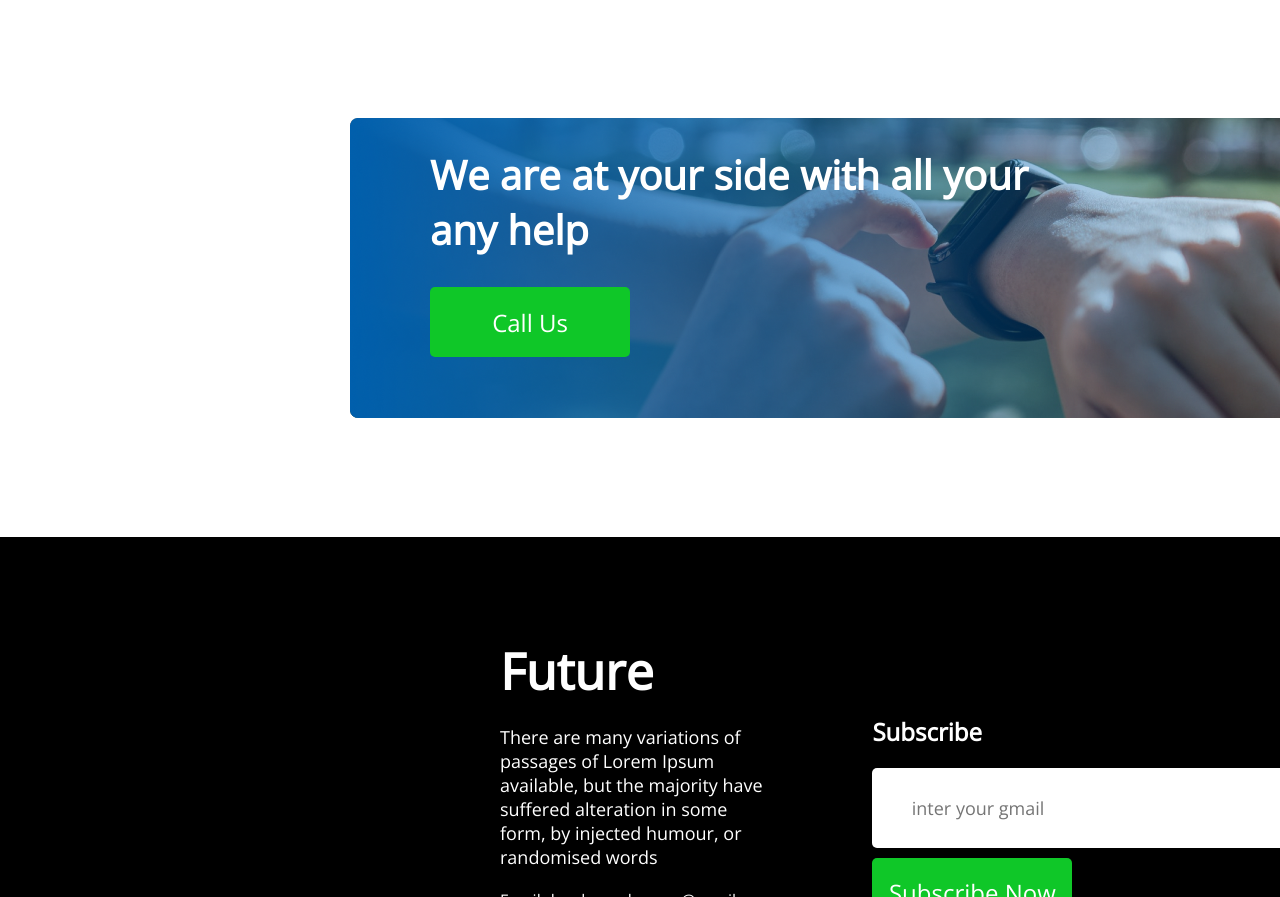
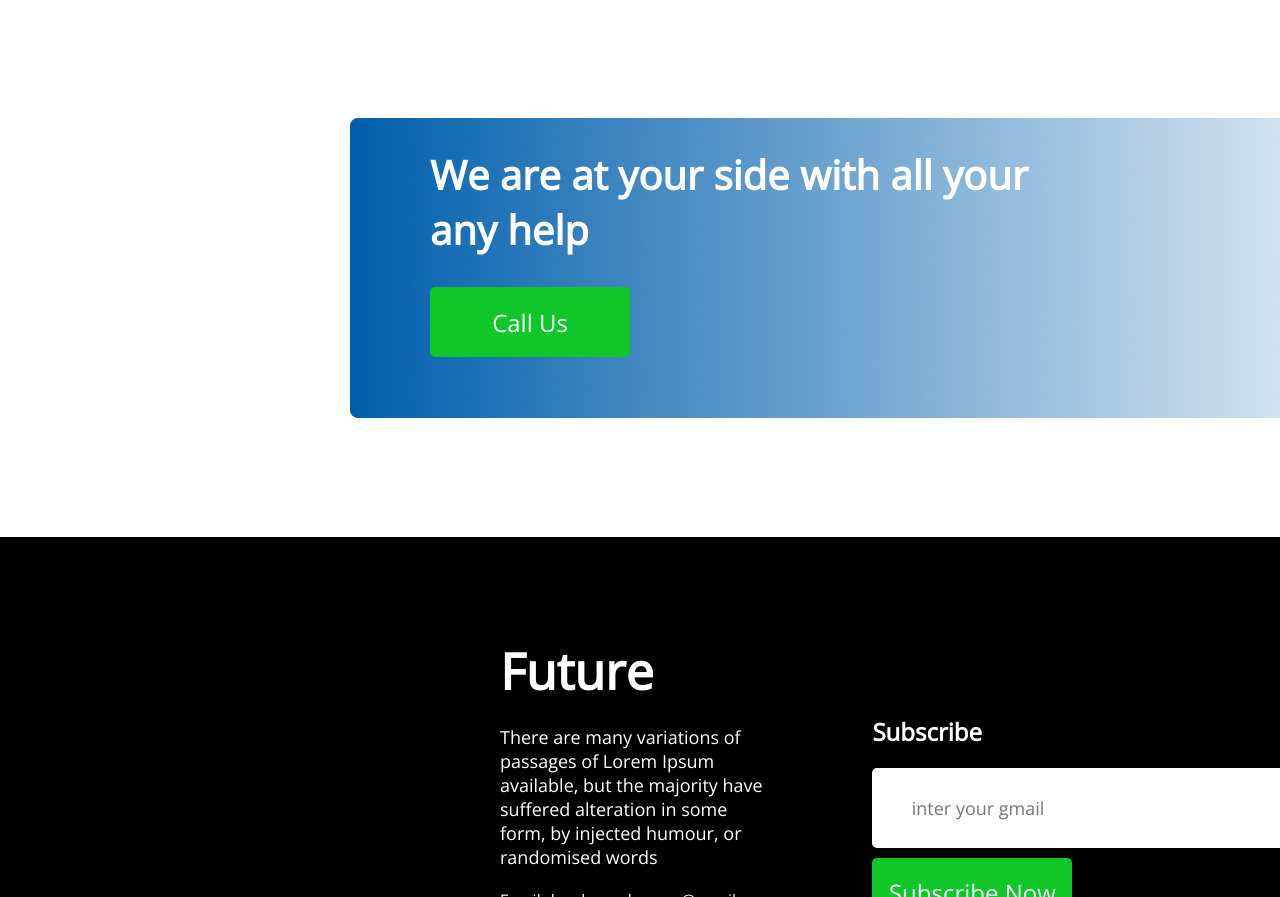
Before and after one commit to devshourovpro/my-first-assignment, a plain HTML site: page index.html in a window 1280 px wide. Shown: the part 3102-3999 px from the top of the page. Drawn offline with nearby package versions, Linux system fonts and the light colour scheme.

Commit message:
agin added

```diff
--- a/styles/first-assignment.css
+++ b/styles/first-assignment.css
@@ -146,7 +146,7 @@ nav ul {
     border-radius: 5px;
     width: 1140px;
     height: 300px;
-    background-image: url('/images/gradient1.png'), url('/images/watch.png');
+    background-image: url('/images/gradient1.png');
     margin-bottom: 100px;
 }
 
```
